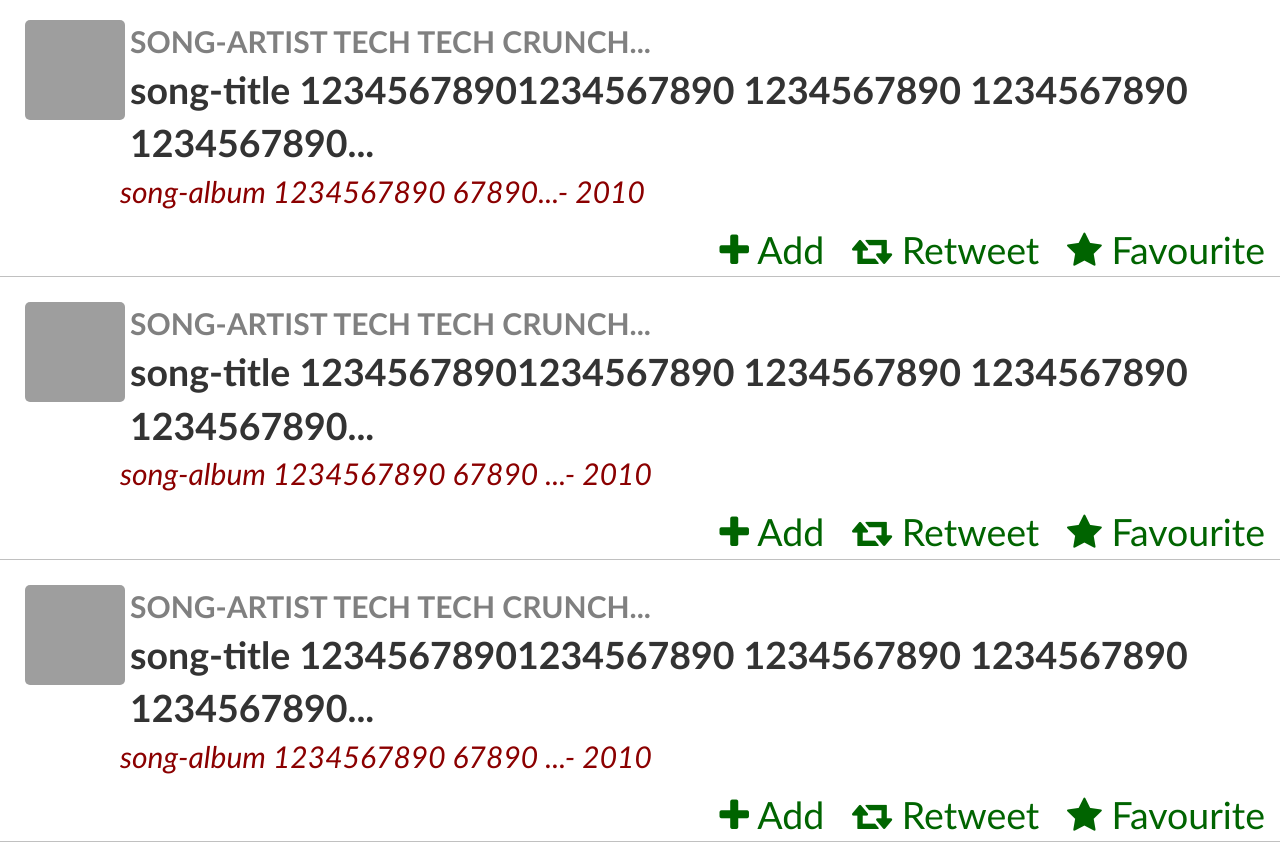
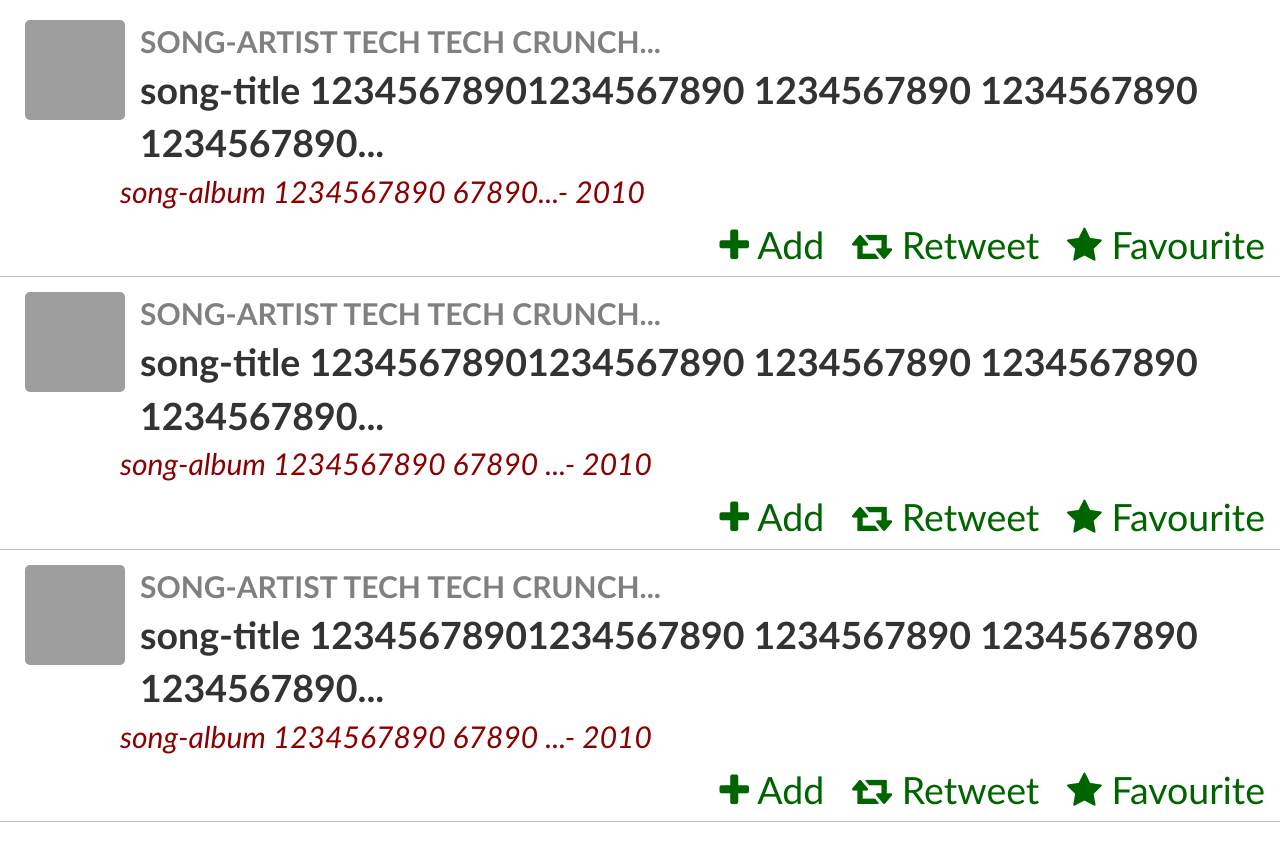
Before and after one commit to psibal/tweet, a PHP site: page /list.html in a window 1280 px wide. After the commit the page ends 822 px from the top, so only its background shows below. Run offline with PHP 8.4, Linux system fonts and the light colour scheme; some libraries are stand-ins or nearby versions; grey boxes are pictures that could not be loaded.

Commit message:
second commit

```diff
--- a/css/list.css
+++ b/css/list.css
@@ -10,19 +10,20 @@ body{
 
 .strip{
   border-bottom: 1px solid silver;
-  margin:10px 0px 15px 0px;
+  margin:10px 0px 5px 0px;
+  padding-bottom: 5px;
 }
 
 .strip img{
   float: left;
   margin-left: 10px;
-  margin-right: 5px;
+  margin-right: 15px;
   margin-bottom: 5px;
   border-radius: 5px;
 }
 
 .summary{
-  margin-bottom: 50px;
+  margin-bottom: 5px;
 }
 
 .buttons{
@@ -62,7 +63,7 @@ body{
 
 .song-album{
   margin-left: 105px;
-  margin-bottom: 10px;
+  margin-bottom: 5px;
   /*font-size:.8em;*/
   color:darkred;
   font-style: italic
```
